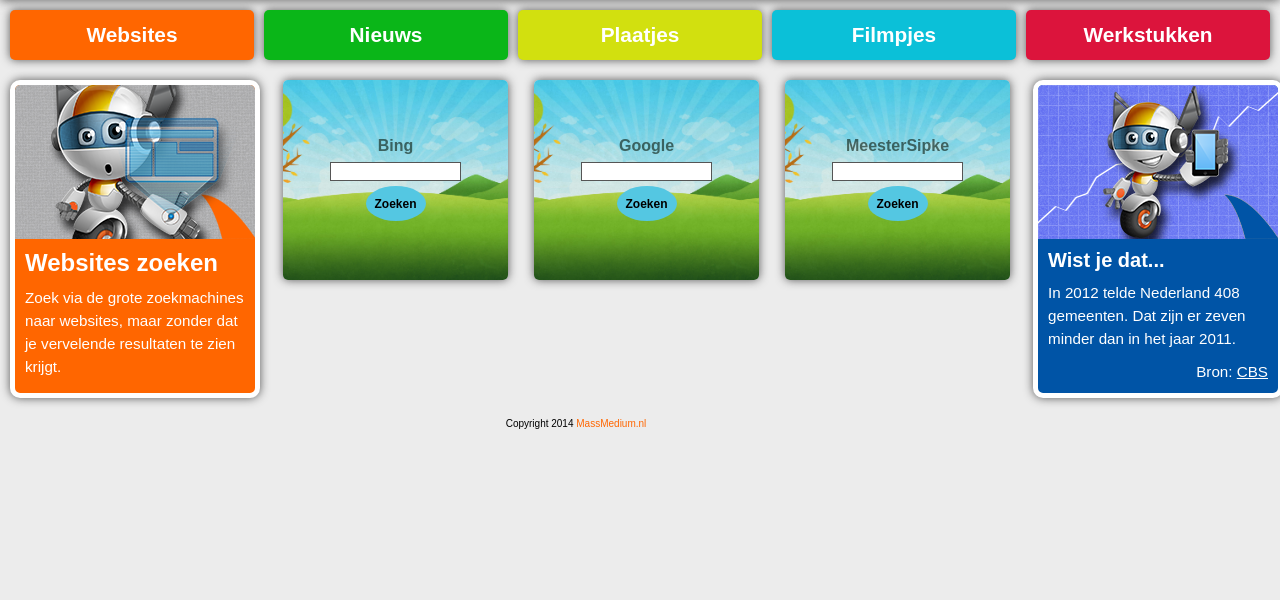
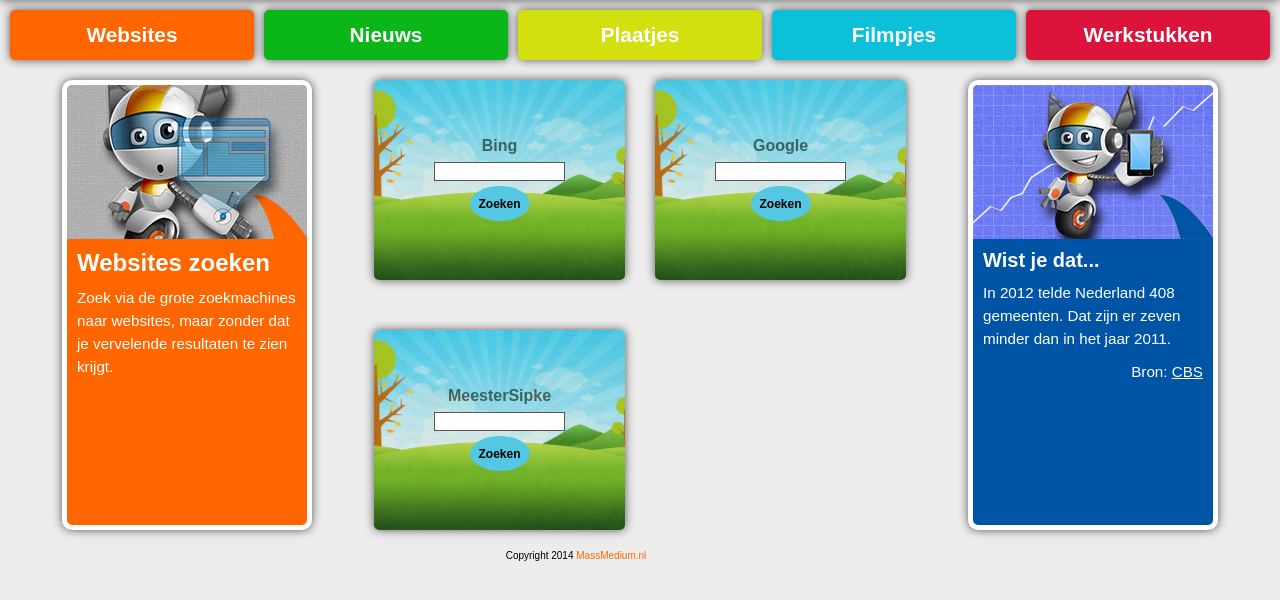
Before and after one commit to rahafalsabbagh/zoek-handig, a PHP site: page /websites in a window 1280 px wide. Shown: the part 113-713 px from the top of the page. Run offline with PHP 8.4, Linux system fonts and the light colour scheme; some web fonts are replaced.

Commit message:
css grid

```diff
--- a/css/style.css
+++ b/css/style.css
@@ -176,7 +176,7 @@ form {
 }
 
 .zoekblokje {
-  width: 50%;
+  /* width: 50%; */
   height: 100px;
   box-shadow: #555555 0px 0px 10px 0px;
   margin: 10px auto;
@@ -401,7 +401,8 @@ form {
 
 .zoekblok-grid {
   display: grid;
-  grid-template-columns: 1fr 1fr 1fr;
+  grid-template-columns: repeat(2, 1fr);
+  grid-gap: 30px;
 }
 
 /* hover */
@@ -551,6 +552,7 @@ form {
     grid-column: 1 / span 2;
     grid-template-columns: repeat(2, 1fr);
     align-items: center;
+    width: 85%;
   }
 }
 
```
